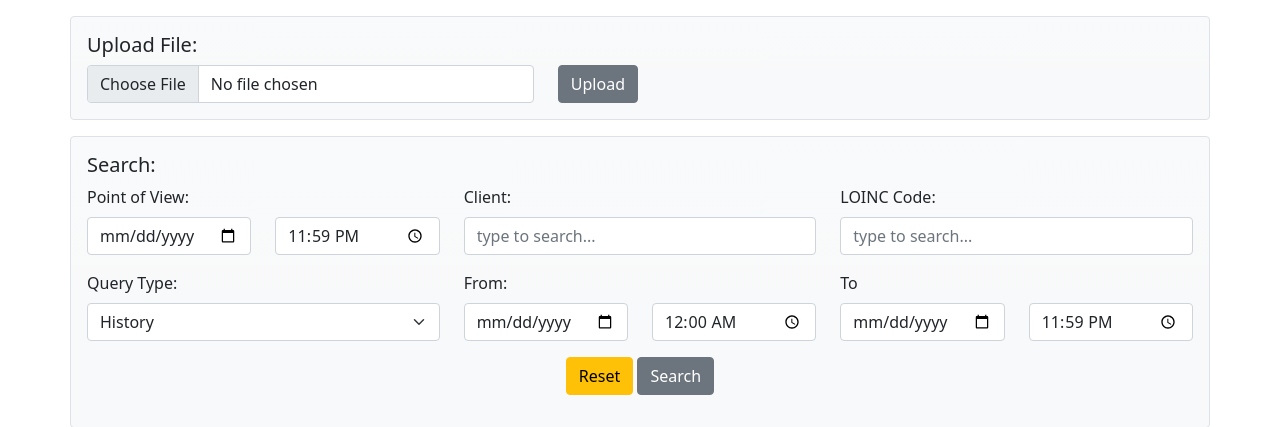
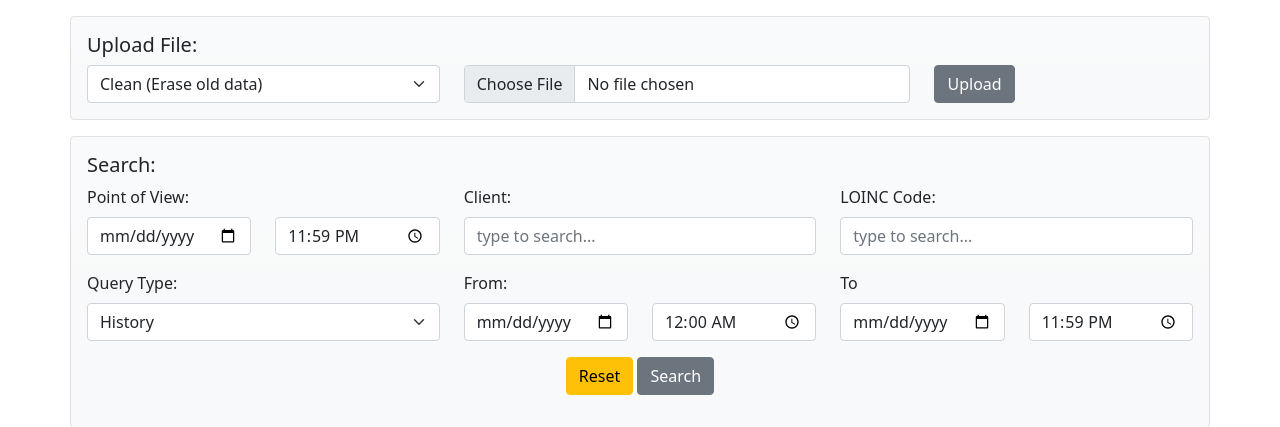
Before and after one commit to zeliky/medai-ex01, a PHP site: page /src/Views/index.phtml in a window 1280 px wide. Shown: the top 427 px of the page. Run offline with PHP 8.4, Linux system fonts and the light colour scheme; the template is opened without the code that fills it, so the values that code supplies are empty.

Commit message:
Add files via upload

```diff
--- /dev/null
+++ b/public/js/medai.js
@@ -0,0 +1,184 @@
+$(document).ready(function () {
+    // Initialize the autocomplete widget
+    $('#reset').click((e) => {
+        window.location.href = '/';
+    });
+    $('#addBtn').click(function () {
+
+        $('#clientId').val('')
+        $('#firstName').val('').attr('readonly', false)
+        $('#lastName').val('').attr('readonly', false)
+        $('#loincCode').val('')
+        $('#value').val('')
+        $('#unit').val('')
+        $('#validStartTime').val('')
+        $('#validStopTime').val('')
+        $('#transactionTime').val('')
+        $('#recordModal').modal('show');
+
+    });
+
+    $('.editBtn').click(function () {
+        var id = $(this).data('id')
+        $.ajax({
+            url: "/medai/" + id,
+            success: function (data) {
+                $('#clientId').val(data['client_id'])
+                $('#firstName').val(data['first_name']).attr('readonly', true)
+                $('#lastName').val(data['last_name']).attr('readonly', true)
+                $('#loincCode').val(data['loinc_code']).attr('readonly', true)
+                $('#value').val(data['value'])
+                $('#unit').val(data['unit'])
+                $('#validStartTime').val(data['valid_start_time']).attr('readonly', true)
+                $('#validStopTime').val(data['valid_end_time']).attr('readonly', true)
+                $('#transactionTime').val(nowInputDateString())
+
+
+                $('#recordModal').modal('show');
+
+            }
+        });
+
+    });
+
+    $('.save-btn').click(function () {
+        var raw_data = rawPostData('recordForm')
+        if (!validate(raw_data))
+            return
+        var type = (raw_data['client_id'] == '') ? 'post' : 'put';
+        $.ajax({
+            type: type,
+            url: "/medai/",
+            data: JSON.stringify(raw_data),
+            success: function (data) {
+                $('#recordModal').modal('hide');
+                window.location.reload()
+            },
+            error: function (jqXHR, textStatus, errorThrown) {
+                alert(jqXHR.responseJSON['error'])
+            }
+        })
+    })
+
+    $('.deleteBtn').click(function () {
+        var id = $(this).data('id')
+        $('#delete-id').val(id)
+        $.ajax({
+            url: "/medai/" + id,
+            success: function (data) {
+                var localDate = new Date(data['valid_start_time']).toLocaleString()
+                $('#recordInfo').html(`${data['first_name']} ${data['last_name']}'s ${data['loinc_code']}  on ${localDate}`)
+
+                $('#delFirstName').val(data['first_name'])
+                $('#delLastName').val(data['last_name'])
+                $('#delLoincCode').val(data['loinc_code'])
+                $('#delValidStartTime').val(data['valid_start_time'])
+                $('#delDeletedAt').val(nowInputDateString())
+                $('#confirmModal').modal('show');
+            },
+            error: function (jqXHR, textStatus, errorThrown) {
+                alert(jqXHR.responseJSON['error'])
+            }
+        })
+    });
+
+
+    $('#deleteSubmit').click(function () {
+        var raw_data = rawPostData('deleteForm')
+        $.ajax({
+            url: "/medai/",
+            type: 'delete',
+            data: JSON.stringify(raw_data),
+            success: function (data) {
+                $('#confirmModal').modal('hide');
+                window.location.reload()
+            },
+            error: function (jqXHR, textStatus, errorThrown) {
+                alert(jqXHR.responseJSON['error'])
+            }
+        })
+    });
+
+
+
+    $('.close').click(function () {
+        $('#recordModal').modal('hide');
+        $('#confirmModal').modal('hide');
+    });
+
+    ['client', 'loinc'].forEach((input) => {
+        $("#" + input).autocomplete({
+            source: function (request, response) {
+                $.ajax({
+                    url: "/autocomplete/" + input + "s",
+                    data: {q: request.term},
+                    success: function (data) {
+                        response(data);
+                    }
+                });
+            },
+            select: function (event, ui) {
+                // Set the input value to the selected label
+                $(this).val(ui.item.label);
+                $("#" + input + "_id").val(ui.item.value);
+                // Prevent the default behavior of the autocomplete widget
+                event.preventDefault();
+            }
+        });
+    });
+
+
+    queryTypeModifiers()
+    $('#query_type').change(function () {
+        return queryTypeModifiers()
+    })
+
+
+});
+
+function queryTypeModifiers() {
+    var selectedType = $('#query_type').val()
+    $('.section-modifier').hide()
+    $('.' + selectedType + '-section').show()
+}
+
+function nowInputDateString() {
+    d = new Date().toISOString().split('T')
+    return `${d[0]} ${d[1].split('.')[0]}`
+}
+
+function rawPostData(formId) {
+    var data = $('#' + formId).serializeArray()
+    var rawData = Object.fromEntries(data.map(x => [x.name, x.value]));
+    rawData.valid_start_time = rawData.valid_start_time.replace('T', ' ');
+    if (typeof rawData.valid_stop_time !== 'undefined')
+        rawData.valid_stop_time = rawData.valid_stop_time.replace('T', ' ');
+    if (typeof rawData.transaction_time !== 'undefined')
+        rawData.transaction_time = rawData.transaction_time.replace('T', ' ');
+    if (typeof rawData.deleted_at !== 'undefined')
+        rawData.deleted_at = rawData.deleted_at.replace('T', ' ');
+
+    return rawData
+}
+
+function validate(rawData) {
+    var errors = ''
+    if (rawData['first_name'].length === 0) {
+        errors += ' first name'
+    }
+    if (rawData['last_name'].length === 0) {
+        errors += ' last name'
+    }
+    if (rawData['loinc_code'].length === 0) {
+        errors += ' loinc_code'
+    }
+    if (rawData['value'].length === 0) {
+        errors += ' value'
+    }
+    if (errors.length > 0) {
+        alert('invalid values in: ' + errors)
+        return false
+    }
+    return true
+
+}
--- a/src/Views/index.phtml
+++ b/src/Views/index.phtml
@@ -14,199 +14,28 @@
 
     <script src="https://code.jquery.com/jquery-3.6.0.js"></script>
     <script src="https://code.jquery.com/ui/1.13.2/jquery-ui.js"></script>
-
+    <script src="/js/medai.js"></script>
 
 </head>
 
-<script>
-
-    $(document).ready(function () {
-        // Initialize the autocomplete widget
-        $('#reset').click((e) => {
-            window.location.href = '/';
-        });
-        $('#addBtn').click(function () {
-
-            $('#clientId').val('')
-            $('#firstName').val('').attr('readonly', false)
-            $('#lastName').val('').attr('readonly', false)
-            $('#loincCode').val('')
-            $('#value').val('')
-            $('#unit').val('')
-            $('#validStartTime').val('')
-            $('#validStopTime').val('')
-            $('#transactionTime').val('')
-            $('#recordModal').modal('show');
-
-        });
-
-        $('.editBtn').click(function () {
-            var id = $(this).data('id')
-            $.ajax({
-                url: "/medai/" + id,
-                success: function (data) {
-                    $('#clientId').val(data['client_id'])
-                    $('#firstName').val(data['first_name']).attr('readonly', true)
-                    $('#lastName').val(data['last_name']).attr('readonly', true)
-                    $('#loincCode').val(data['loinc_code']).attr('readonly', true)
-                    $('#value').val(data['value'])
-                    $('#unit').val(data['unit'])
-                    $('#validStartTime').val(data['valid_start_time']).attr('readonly', true)
-                    $('#validStopTime').val(data['valid_end_time']).attr('readonly', true)
-                    $('#transactionTime').val(nowInputDateString())
-
-
-                    $('#recordModal').modal('show');
-
-                }
-            });
-
-        });
-
-        $('.save-btn').click(function () {
-            var raw_data = rawPostData('recordForm')
-            if (!validate(raw_data))
-                return
-            var type = (raw_data['client_id'] == '') ? 'post' : 'put';
-            $.ajax({
-                type: type,
-                url: "/medai/",
-                data: JSON.stringify(raw_data),
-                success: function (data) {
-                    $('#recordModal').modal('hide');
-                    window.location.reload()
-                },
-                error: function (jqXHR, textStatus, errorThrown) {
-                    alert(jqXHR.responseJSON['error'])
-                }
-            })
-        })
-
-        $('.deleteBtn').click(function () {
-            var id = $(this).data('id')
-            $('#delete-id').val(id)
-            $.ajax({
-                url: "/medai/" + id,
-                success: function (data) {
-                    var localDate = new Date(data['valid_start_time']).toLocaleString()
-                    $('#recordInfo').html(`${data['first_name']} ${data['last_name']}'s ${data['loinc_code']}  on ${localDate}`)
-                    $('#confirmModal').modal('show');
-                },
-                error: function (jqXHR, textStatus, errorThrown) {
-                    alert(jqXHR.responseJSON['error'])
-                }
-            })
-        });
-
-
-        $('#delete-submit').click(function () {
-            var id = $('#delete-id').val();
-            $.ajax({
-                url: "/medai/" + id,
-                type: 'delete',
-                success: function (data) {
-                    $('#confirmModal').modal('hide');
-                    window.location.reload()
-                },
-                error: function (jqXHR, textStatus, errorThrown) {
-                    alert(jqXHR.responseJSON['error'])
-                }
-            })
-        });
-
-        $('.deleteBtn').click(function () {
-            var id = $(this).data('id')
-
-            $('#confirmModal').modal('show');
-        });
-
-
-        $('.close').click(function () {
-            $('#recordModal').modal('hide');
-            $('#confirmModal').modal('hide');
-        });
-
-        ['client', 'loinc'].forEach((input) => {
-            $("#" + input).autocomplete({
-                source: function (request, response) {
-                    $.ajax({
-                        url: "/autocomplete/" + input + "s",
-                        data: {q: request.term},
-                        success: function (data) {
-                            response(data);
-                        }
-                    });
-                },
-                select: function (event, ui) {
-                    // Set the input value to the selected label
-                    $(this).val(ui.item.label);
-                    $("#" + input + "_id").val(ui.item.value);
-                    // Prevent the default behavior of the autocomplete widget
-                    event.preventDefault();
-                }
-            });
-        });
-
-
-        queryTypeModifiers()
-        $('#query_type').change(function (){
-            return queryTypeModifiers()
-        })
-
-
-    });
-    function queryTypeModifiers(){
-        var selectedType = $('#query_type').val()
-        $('.section-modifier').hide()
-        $('.'+selectedType + '-section').show()
-    }
-    function nowInputDateString() {
-        d = new Date().toISOString().split('T')
-        return `${d[0]} ${d[1].split('.')[0]}`
-    }
-
-    function rawPostData(formId) {
-        var data = $('#' + formId).serializeArray()
-        var rawData = Object.fromEntries(data.map(x => [x.name, x.value]));
-        rawData.valid_start_time = rawData.valid_start_time.replace('T', ' ');
-        rawData.valid_stop_time = rawData.valid_stop_time.replace('T', ' ');
-        rawData.transaction_time = rawData.transaction_time.replace('T', ' ');
-        return rawData
-    }
-
-    function validate(rawData) {
-        var errors = ''
-        if (rawData['first_name'].length === 0) {
-            errors += ' first name'
-        }
-        if (rawData['last_name'].length === 0) {
-            errors += ' last name'
-        }
-        if (rawData['loinc_code'].length === 0) {
-            errors += ' loinc_code'
-        }
-        if (rawData['value'].length === 0) {
-            errors += ' value'
-        }
-        if (errors.length > 0) {
-            alert('invalid values in: ' + errors)
-            return false
-        }
-        return true
-
-    }
-</script>
 <body>
 <?php
 $now = new \DateTime();
 $startTime = clone($now);
 $startTime->sub(new \DateInterval('P7D'));
 $queryType = $params['query_type']??'history';
+$importMode = $params['import_mode'] ?? 'clean';
 ?>
 <div class="container mt-3 border rounded bg-light bg-gradient mt-2 p-3">
     <form id="upload-form" action="/upload" method="POST" enctype="multipart/form-data">
         <div class="row">
             <h5> Upload File:</h5>
+            <div class="col-md-4">
+                <select class="form-select" aria-label="Default select example" name="import_mode" id="import_mode">
+                    <option value="clean" <?= ($importMode == 'clean' ? 'selected=selected' :'');?>>Clean (Erase old data)</option>
+                    <option value="additive" <?= ($importMode == 'additive' ? 'selected=selected' :'');?>>Import only new Records</option>
+                </select>
+            </div>
             <div class="col-md-5">
 
                 <input type="file" name="filename" class="form-control"
@@ -447,6 +276,7 @@ $queryType = $params['query_type']??'history';
 
 <div class="modal fade" id="confirmModal" tabindex="-1" role="dialog" aria-labelledby="confirmModalLabel"
      aria-hidden="true">
+
     <div class="modal-dialog" role="document">
         <div class="modal-content">
             <div class="modal-header">
@@ -458,11 +288,19 @@ $queryType = $params['query_type']??'history';
             <div class="modal-body">
                 <p>Do you want really want to cancel this transaction?</p>
                 <em id="recordInfo"></em>
+                <form id="deleteForm">
+                    <input type="hidden" id="delFirstName" name="first_name"/>
+                    <input type="hidden" id="delLastName" name="last_name"/>
+                    <input type="hidden" id="delLoincCode" name="loinc_code"/>
+                    <input type="hidden" id="delValidStartTime" name="valid_start_time"/>
+                    Cancellation time: <input type="datetime-local" id="delDeletedAt" name="deleted_at"/>
+                </form>
+
             </div>
             <div class="modal-footer text-center">
                 <input type="hidden" id="delete-id">
                 <button type="button" class="close btn btn-secondary" data-dismiss="modal">No, Keep Transaction</button>
-                <button type="button" id="delete-submit" class="btn btn-danger">Yes, Cancel Transaction</button>
+                <button type="button" id="deleteSubmit" class="btn btn-danger">Yes, Cancel Transaction</button>
             </div>
         </div>
     </div>
```
Also changed, not shown: src/Controllers/TemporalMedaiController.php (+11 -1 lines), src/Models/TemporalMedai.php (+11 -4 lines).
